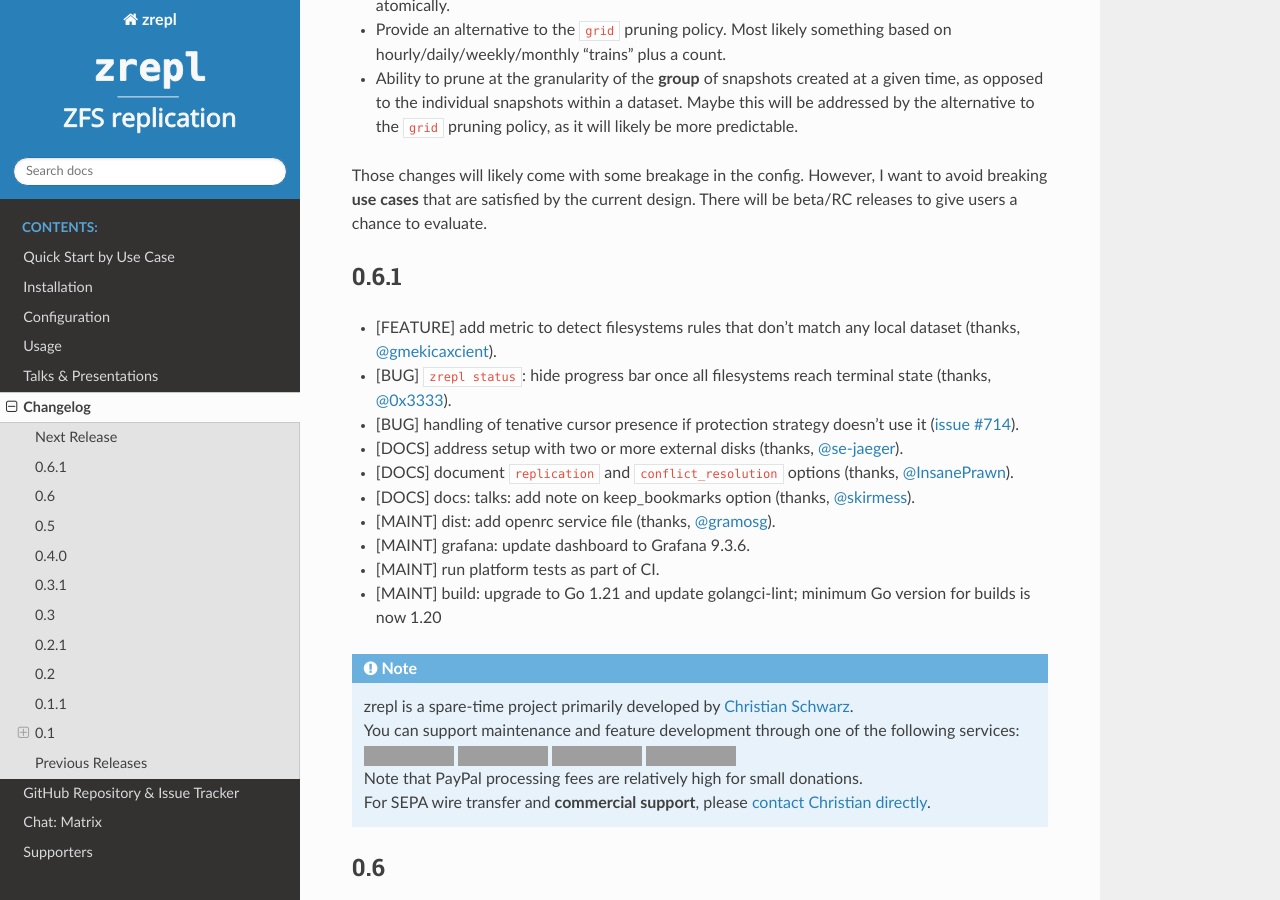
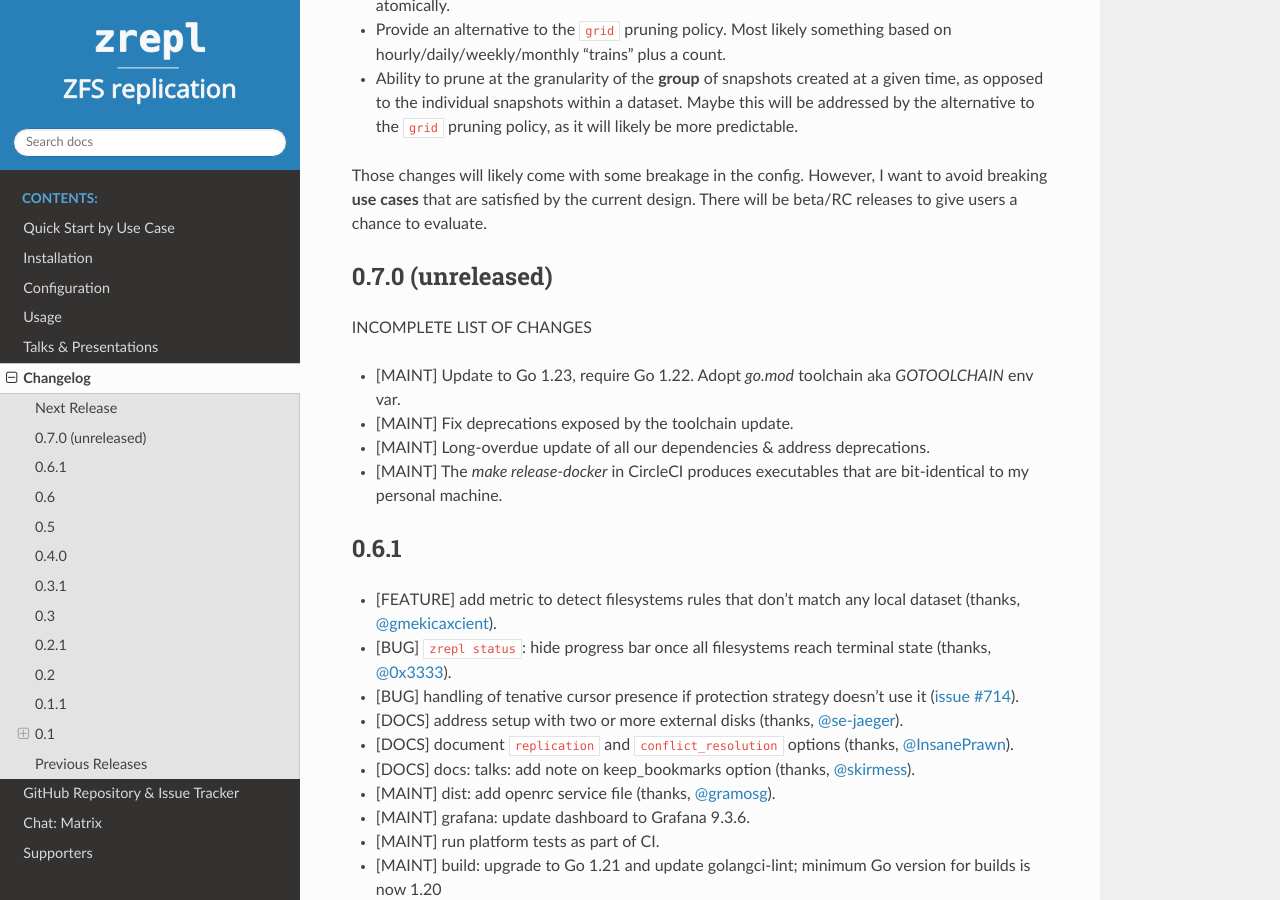
Before and after one commit to zrepl/zrepl, a Sphinx documentation site: the page built from docs/changelog.rst, in a window 1280 px wide and 900 px high, scrolled down 487 px. Built offline with Sphinx 7.4.7 and the Read the Docs theme 2.0.0, drawn with Linux system fonts in a browser that asks for light colours; pages that are not in the unit, such as notebooks, are missing from menus; grey boxes are pictures that could not be loaded.

Commit message:
take notes for changelog

```diff
--- a/docs/changelog.rst
+++ b/docs/changelog.rst
@@ -39,6 +39,16 @@
 Those changes will likely come with some breakage in the config.
 However, I want to avoid breaking **use cases** that are satisfied by the current design.
 There will be beta/RC releases to give users a chance to evaluate.
+
+0.7.0 (unreleased)
+------------------
+
+INCOMPLETE LIST OF CHANGES
+
+* |maint| Update to Go 1.23, require Go 1.22. Adopt `go.mod` toolchain aka `GOTOOLCHAIN` env var.
+* |maint| Fix deprecations exposed by the toolchain update.
+* |maint| Long-overdue update of all our dependencies & address deprecations.
+* |maint| The `make release-docker` in CircleCI produces executables that are bit-identical to my personal machine.
 
 0.6.1
 -----
```
